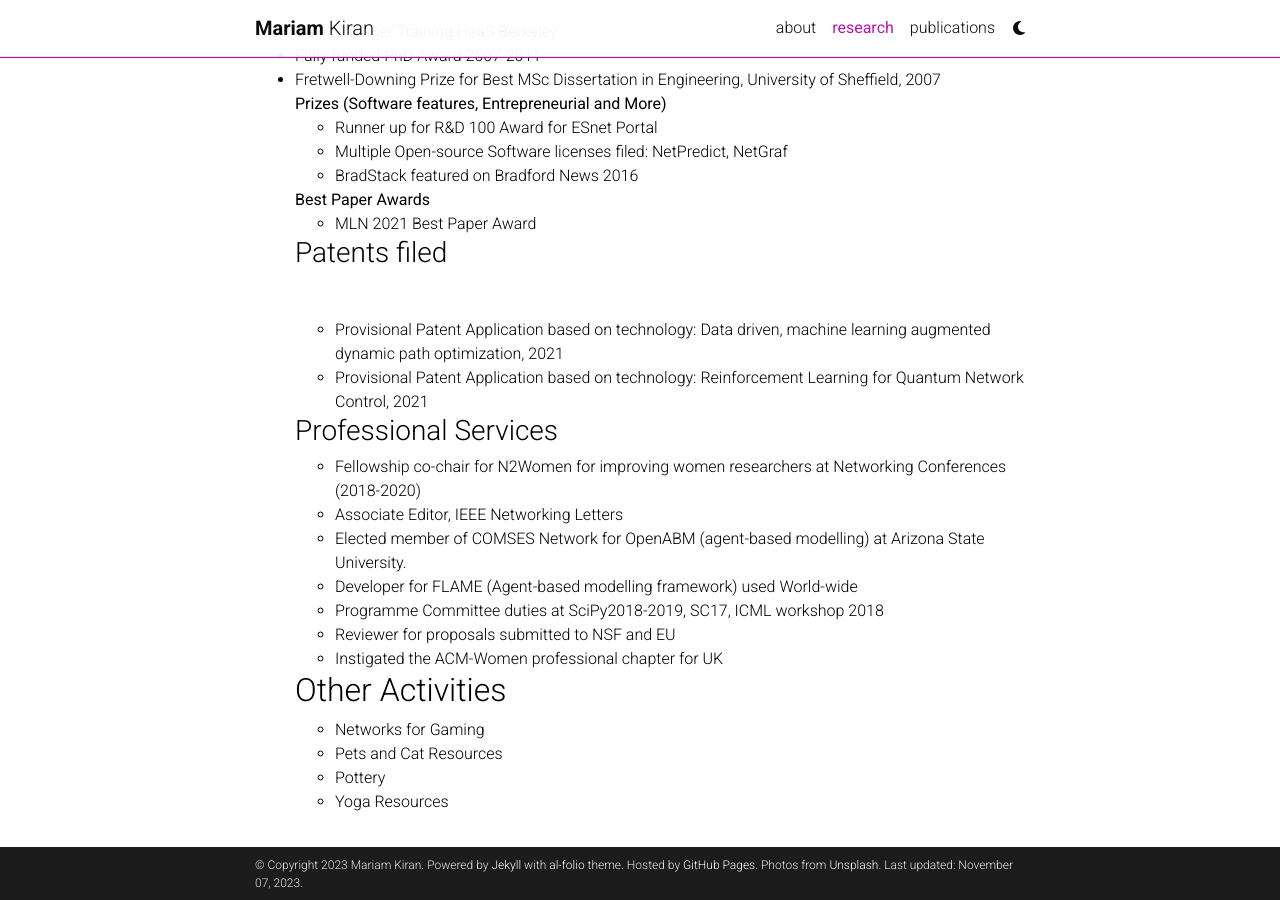
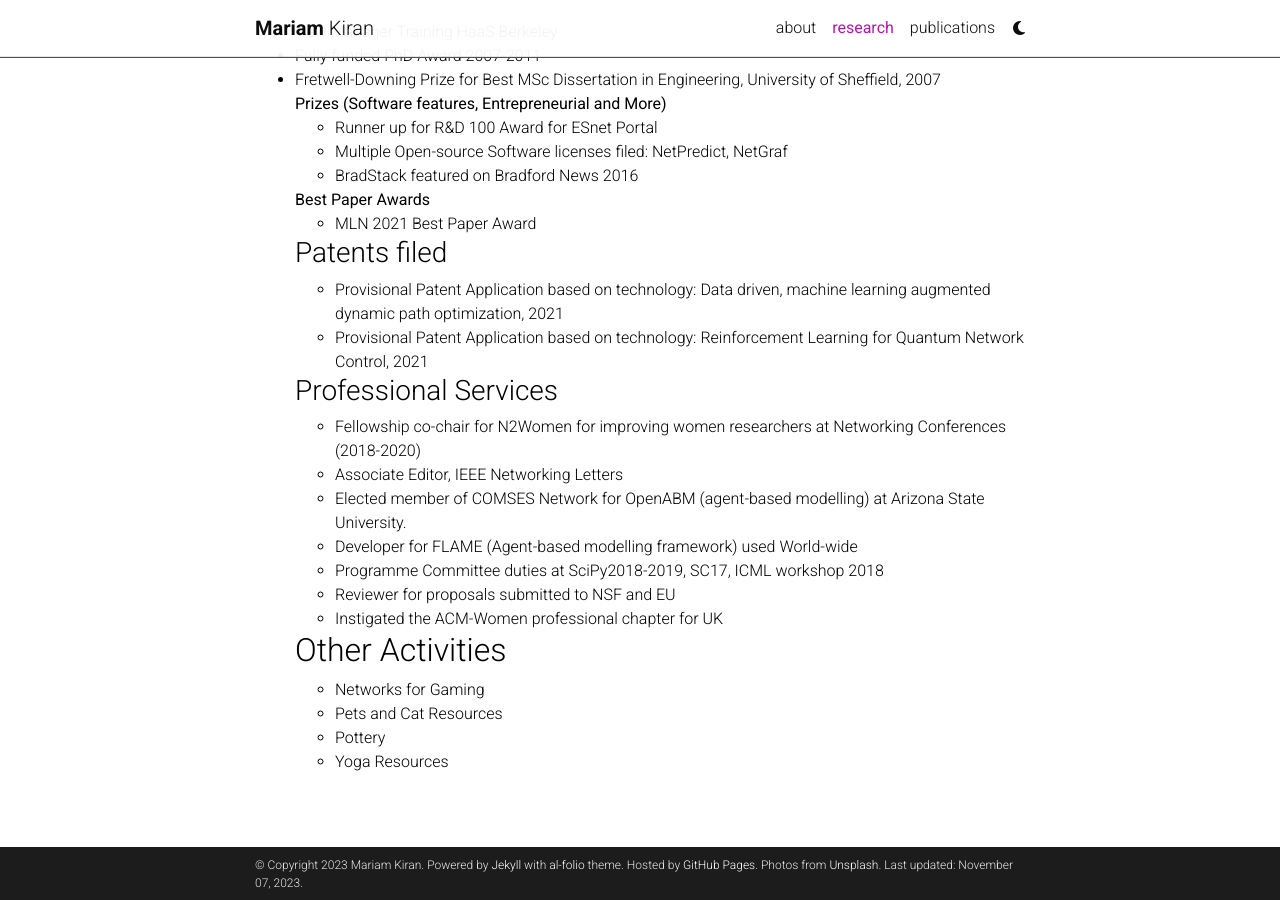
Before and after one commit to mariamkiran/mariamkiran.github.io, a Jekyll site: the page built from _pages/projects.md, in a window 1280 px wide and 900 px high, scrolled down 1762 px. Built offline with Jekyll 4.4.1, drawn with Linux system fonts in a browser that asks for light colours; comment, search, counter and statistics services are not loaded; a style sheet for code colours, icons or effects is not loaded.

Commit message:
Update projects.md

```diff
--- a/_pages/projects.md
+++ b/_pages/projects.md
@@ -15,8 +15,7 @@ horizontal: false
 <h3>Research Projects</h3>
   <ul>
     <li>SWARM(PI, Ewa Deelman USC) . Funded by DOE</li>
- <li>Self-driving 5G Network. (PI,Kiran). Funded by DOE
-</li>
+ <li>Self-driving 5G Network. (PI,Kiran). Funded by DOE</li>
 <li>Intelligent Automation Wireless Network. (PI,Kiran). Funded by LBNL LDRD
 </li>
 <li>   <a href="https://sites.google.com/view/poseidon-workflows/home"> POSEIDON </a>(PI, Ewa Deelman USC). Funded by DOE</li>
@@ -52,35 +51,23 @@ horizontal: false
                                 </li>
                                 <li>DynamicDeepFlow wins Best Paper at MLN conference 2021</li>
                                 <li>Jul 21 2021, SSURF: At ESnet, Mariam Kiran Wins Rising Star Award for Network Engineering</li>
-
     <li>Feb. 26, 2021, Using AI to Direct Traffic: Building Self Learning Networks on Chameleon</li>
-
     <li>Sept 10th 2021, HPC Wire: RENCI Collaboration to Leverage AI and ML for DOE Workflows </li>
-
     <li>Oct 19th 2020, Published Blog: One Network Dashboard to Rule them All = NetGraf</li>
-
-    <li>Sept 23rd 2020, Discussing AI for Networking = <a href="https://aicontrolplane.blogspot.com/2020/09/engineering-critique-on-can-ai-help.html">AI Control Plane</a></li>
-
-                     <li>Invited as Panel to speak on "SenSys 2021 on “Career Goals for female researchers, how does one choose between academia and industry?”" N2Women</li>
+   <li>Sept 23rd 2020, Discussing AI for Networking = <a href="https://aicontrolplane.blogspot.com/2020/09/engineering-critique-on-can-ai-help.html">AI Control Plane</a></li>
+      <li>Invited as Panel to speak on "SenSys 2021 on “Career Goals for female researchers, how does one choose between academia and industry?”" N2Women</li>
               <li>INDIS 2021: Welcome Talk</li>
-
             <li>MODSIM 2021: Building Self-driving Networks</li>
             <li>INDIS 2020: AI for Networking: an Engineering Perspective</li>
-
               <li>At NERSC lunch time talks: Time-series Analysis of ESnet Network Traffic: Statistical and Deep Learning models, NERSC Data Seminars,
-                  <span style="color:green;"><a href="https://www.youtube.com/embed/CJp_oXcgerU">[Youtube link]</a></span>.
-
-               </li>
+                  <span style="color:green;"><a href="https://www.youtube.com/embed/CJp_oXcgerU">[Youtube link]</a></span>. </li>
               <li>M Kiran, A Mandal, G Papadimitriu, C Wang, E Deelman, Debugging Bad Performance in Huge
                 Infrastructure: Using ML and AI (Presentation), Large Scale Networking (LSN) Workshop on Huge Data: A Computing, Networking and Distributed Systems Perspective</li>
-
                 <li>EVIAN: tool to enable intents to be deployed on network links, EPOC - Engagement Performance Operations Center
                     <span style="color:green;"><a href="https://www.youtube.com/watch?v=GdJnN2gOFD4">[Youtube link]</a></span>.
-
                   <!--<a href="https://www.youtube.com/watch?v=GdJnN2gOFD4"> [Talk]</a></li>
                 <iframe width="320" height="215"
                 src="https://www.youtube.com/embed/GdJnN2gOFD4">
-
                 </iframe> --></li>
             <li>Nov 2017: Classifying Elephant and Mice flows, INDIS workshop, SC17 <span style="color:green;"><a href="/mariamkiran.github.io/SC17-talk_indis_flows.pptx"> [slides]</a></span>.</li>
             <li> Machine learning research in WAN systems, Internet2 Tech Exchange, Aug 2017, San Francisco, US <span style="color:green;"><a href="/mariamkiran.github.io/MLreviewnetworks-techexv3.pptx"> [slides]</a></span>.</li>
@@ -88,9 +75,7 @@ horizontal: false
            <li> iNDIRA Demo (SC16), <span style="color:green;"><a href="https://www.youtube.com/watch?v=qrN7VVmtxPs&feature=youtu.be"> [Youtube Talk]</a></span>.</li>
            <!--<iframe width="320" height="215"
                 src="https://www.youtube.com/embed/qrN7VVmtxPs">
-
                 </iframe></li>-->
-
            <li> INDIRA for intent-based networking SC Conference, Nov 2016, Salt Lake City, <span style="color:green;"><a href="http://es.net/network-r-and-d/intent/">[demo]</a></span>.</li>
           </ul>
 
@@ -98,11 +83,9 @@ horizontal: false
 <ul><li>
 <a href="https://aicontrolplane.blogspot.com/2020/10/one-dashboard-for-complete-network.html">
  One Dashboard for Complete Network Health Check</a> </li>
-
  <li>
 <a href="https://aicontrolplane.blogspot.com/2020/09/engineering-critique-on-can-ai-help.html">Engineering critique on "Can AI help solve some of the challenges we face in network operations"?</a>
        </li>
-
    </ul>
 
 <h3>Awards and Funding</h3>
@@ -129,7 +112,7 @@ horizontal: false
 <ul>
     <li>MLN 2021 Best Paper Award</li>
 </ul>
-                    <h3 class="mb-5">Patents filed</h3>
+<h3>Patents filed</h3>
 <ul>
    <li>Provisional Patent Application based on technology: Data driven, machine learning augmented dynamic path optimization, 2021 </li>
    <li>Provisional Patent Application based on technology: Reinforcement Learning for Quantum Network Control, 2021
@@ -137,8 +120,7 @@ horizontal: false
                     </ul>
 
 <h3>Professional Services</h3>
- <ul >
-                        <li>
+ <ul >                        <li>
                             Fellowship co-chair for N2Women for improving women researchers at Networking Conferences (2018-2020) </li>
 <li>Associate Editor, IEEE Networking Letters </li>
 <li> Elected member of COMSES Network for OpenABM (agent-based modelling) at
```
